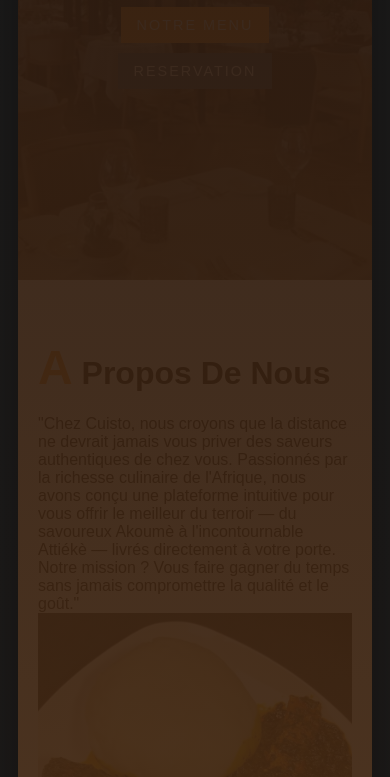
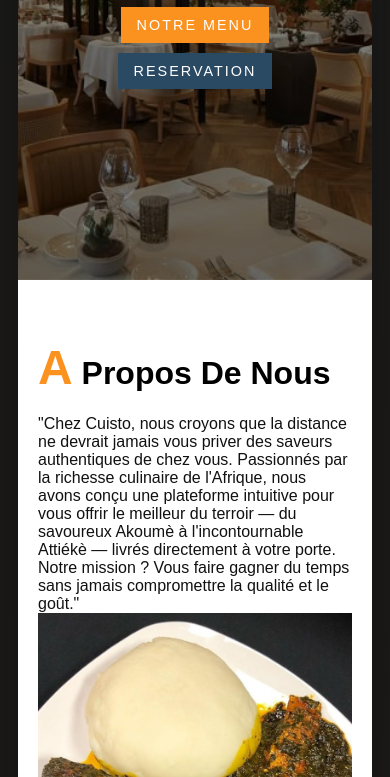
Before and after one commit to jmcagboh/cuisto, a website: page index.html in a window 390 px wide. Shown: the part 398-1175 px from the top of the page. Drawn offline with Linux system fonts and the light colour scheme.

Commit message:
Add files via upload

```diff
--- a/script.js
+++ b/script.js
@@ -124,7 +124,6 @@ const appStartBtn = document.getElementById('appStartBtn');
 if (appStartBtn) {
   appStartBtn.addEventListener('click', () => {
     appLaunch.classList.add('hidden');
-    document.getElementById('jeu')?.scrollIntoView({ behavior: 'smooth', block: 'start' });
   });
 }
 
--- a/style.css
+++ b/style.css
@@ -829,7 +829,7 @@ header.sticky li a:hover{
         inset: 0;
         z-index: 2000;
         background: linear-gradient(180deg, rgba(39,24,16,0.95), rgba(251,145,31,0.9));
-        display: flex;
+        display: none;
         flex-direction: column;
         align-items: center;
         justify-content: center;
```
